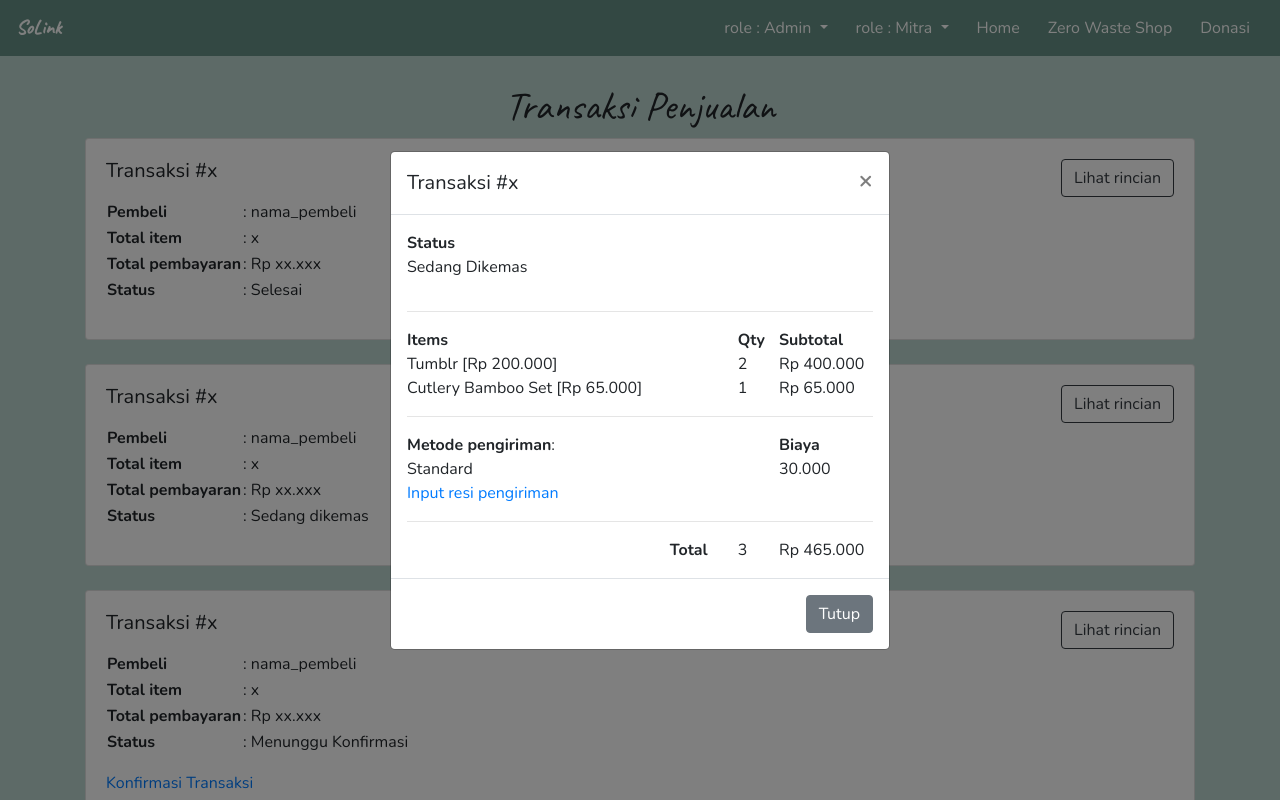
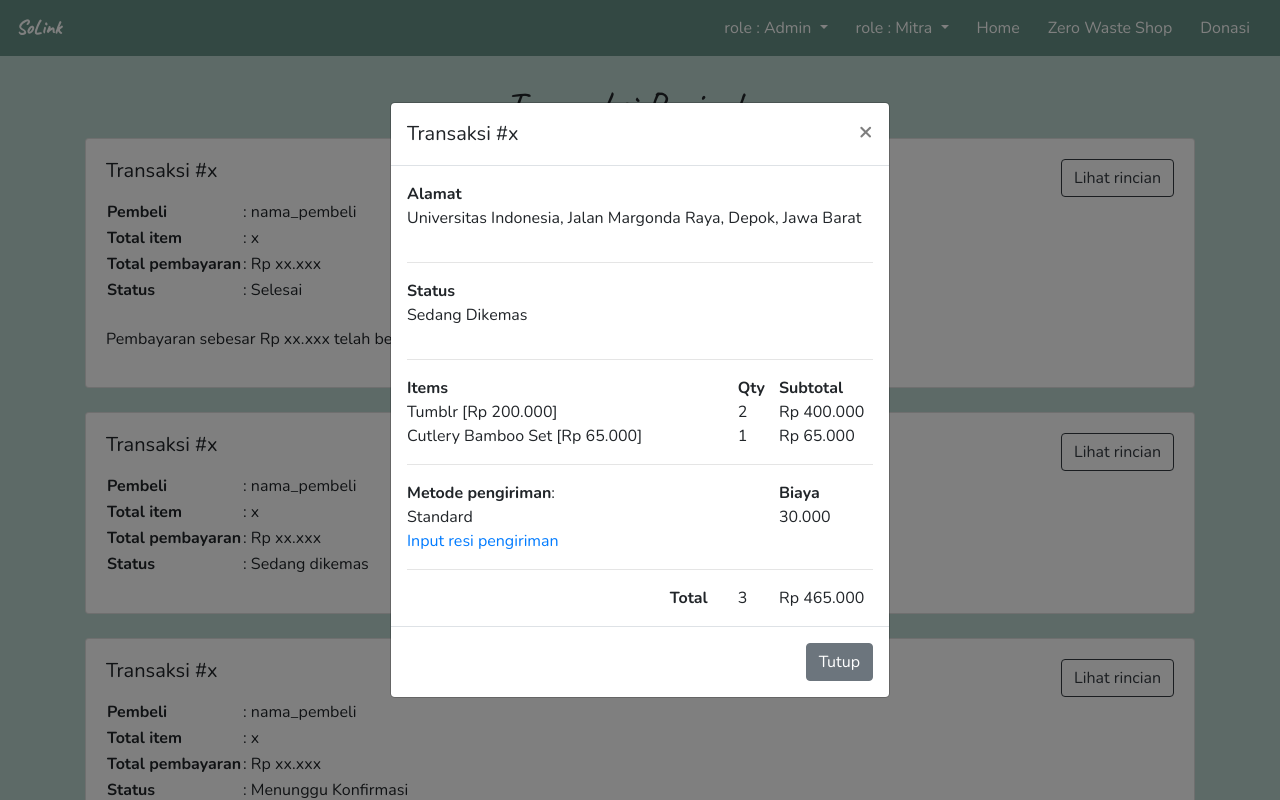
Before and after one commit to adhytianara/SoLink, a Django app: page /mitra/penjualan/ in a window 1280 px wide, after a click on "Lihat rincian". Run offline with Django 3.2, Linux system fonts and the light colour scheme; some libraries are stand-ins or nearby versions.

Commit message:
add more info in transaksi mitra

```diff
--- a/shop/templates/mitra/mtr_riwayatModal.html
+++ b/shop/templates/mitra/mtr_riwayatModal.html
@@ -8,6 +8,13 @@
           </button>
         </div>
         <div class="modal-body">
+            <div class="row">
+                <div class="col">
+                    <b>Alamat</b>
+                    <p>Universitas Indonesia, Jalan Margonda Raya, Depok, Jawa Barat</p>
+                </div>
+            </div>
+            <hr>
             <div class="row">
                 <div class="col">
                     <b>Status</b>
--- a/shop/templates/mitra/mtr_shop.html
+++ b/shop/templates/mitra/mtr_shop.html
@@ -47,6 +47,8 @@
                                 <td>:  Selesai</td>
                             </tr>
                         </table>
+                        <br>
+                        Pembayaran sebesar Rp xx.xxx telah berhasil dikirimkan.
                     </p>
                 </div>
               </div>
```
